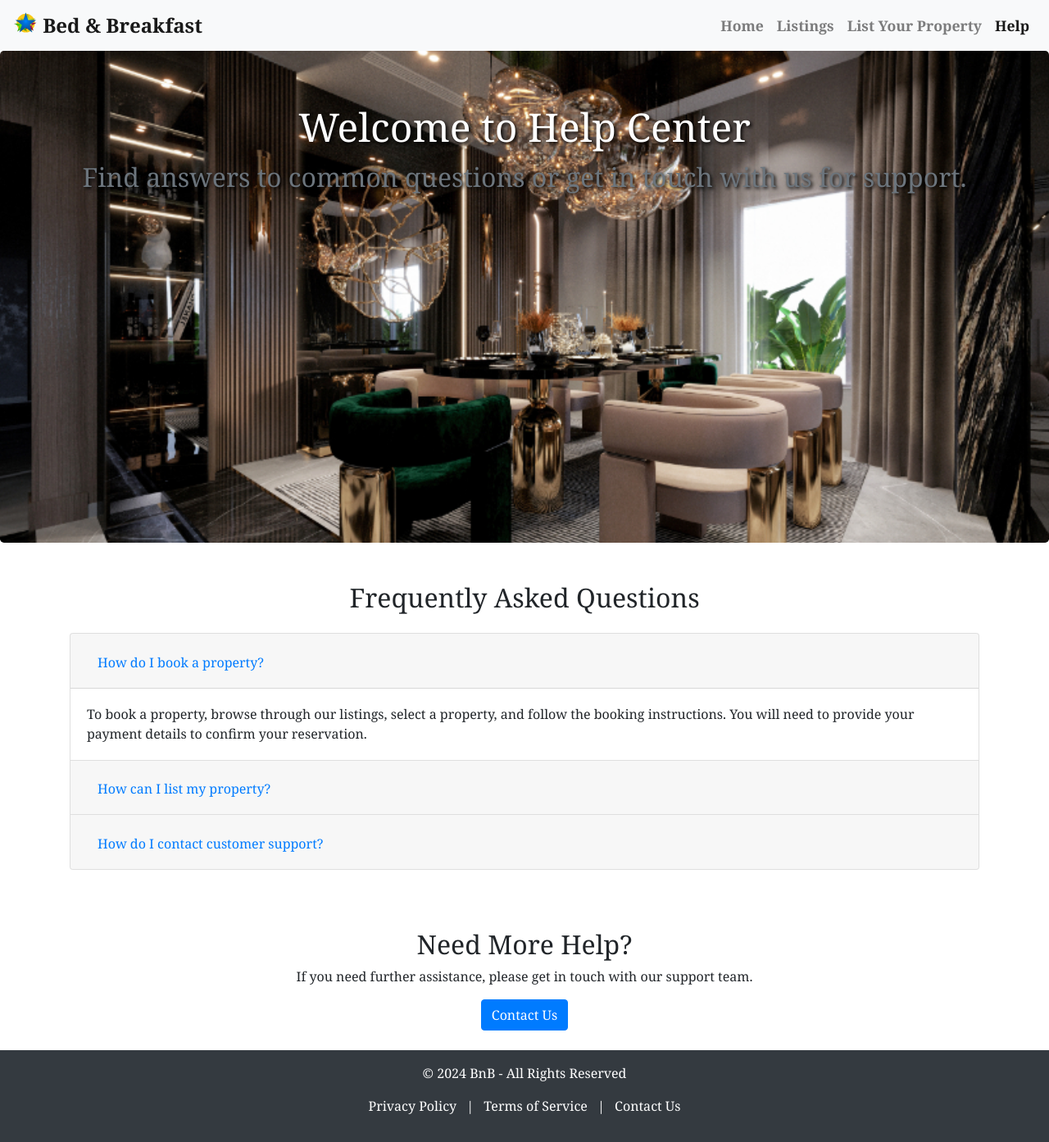
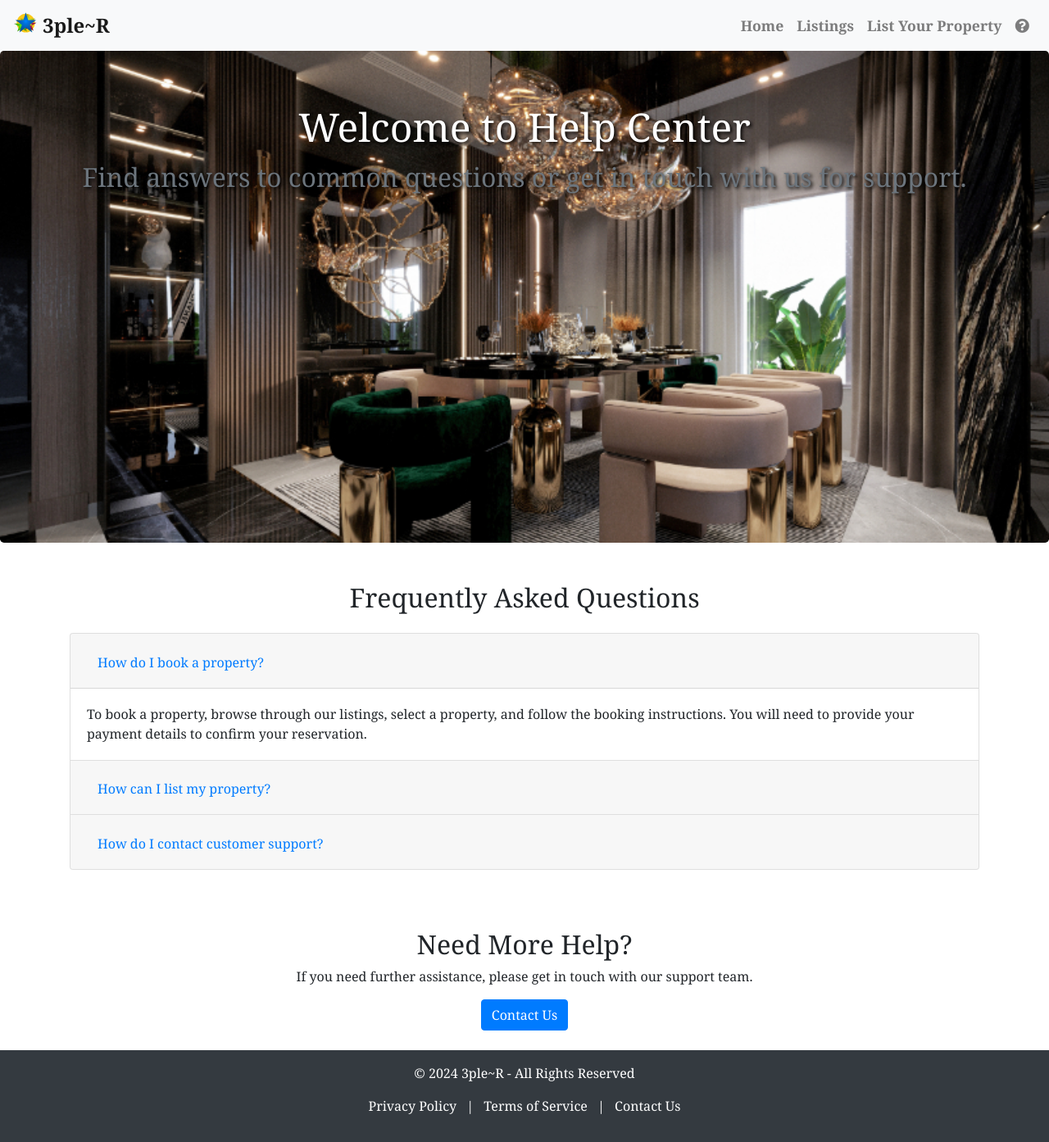
Before and after one commit to Code021-raelle/bnb, a Flask app: page /help-center in a window 1280 px wide. Shown: the whole page at 82% size. Run offline with Flask 3, Linux system fonts and the light colour scheme; parts of the project's set-up code (start-up, migrations or seed data) failed here and were passed over; some libraries are stand-ins or nearby versions.

Commit message:
help center for users who needs help about the app site

```diff
--- a/app/templates/help-center.html
+++ b/app/templates/help-center.html
@@ -18,7 +18,7 @@
                 <nav class="navbar navbar-expand-lg navbar-light bg-light">
                     <a class="navbar-brand" href="/">
                         <img src="{{ url_for('static', filename='images/icon.svg') }}" width="30" height="30" class="d-inline-block align-top" alt="">
-                        Bed & Breakfast
+                        3ple~R
                     </a>
                     <button class="navbar-toggler" type="button" data-toggle="collapse" data-target="#navbarNav" aria-controls="navbarNav" aria-expanded="false" aria-label="Toggle navigation">
                         <span class="navbar-toggler-icon"></span>
@@ -34,8 +34,10 @@
                             <li class="nav-item">
                                 <a class="nav-link" href="/list-your-property">List Your Property</a>
                             </li>
-                            <li class="nav-item active">
-                                <a class="nav-link" href="/help-center">Help <span class="sr-only">(current)</span></a>
+                            <li class="nav-item">
+                                <a class="nav-link" href="/help-center" aria-label="Help Center">
+                                    <i class="fas fa-question-circle"></i>
+                                </a>
                             </li>
                         </ul>
                     </div>
@@ -100,7 +102,7 @@
                         </div>
                         <div id="faq3" class="collapse" aria-labelledby="faqHeading3" data-parent="#faqAccordion">
                             <div class="card-body">
-                                You can contact our customer support by clicking the 'Contact Us' button below or emailing us at support@bnb.com. We are here to help you 24/7.
+                                You can contact our customer support by clicking the 'Contact Us' button below or emailing us at support@3ple~R.com. We are here to help you 24/7.
                             </div>
                         </div>
                     </div>
@@ -120,7 +122,7 @@
         </section>
 
         <footer class="bg-dark text-white text-center py-3">
-            <p>&copy; {{ current_year }} BnB - All Rights Reserved</p>
+            <p>&copy; {{ current_year }} 3ple~R - All Rights Reserved</p>
             <p>
                 <a href="/privacy-&-policy" class="text-white mx-2">Privacy Policy</a> |
                 <a href="/terms-and-conditions" class="text-white mx-2">Terms of Service</a> |
```
